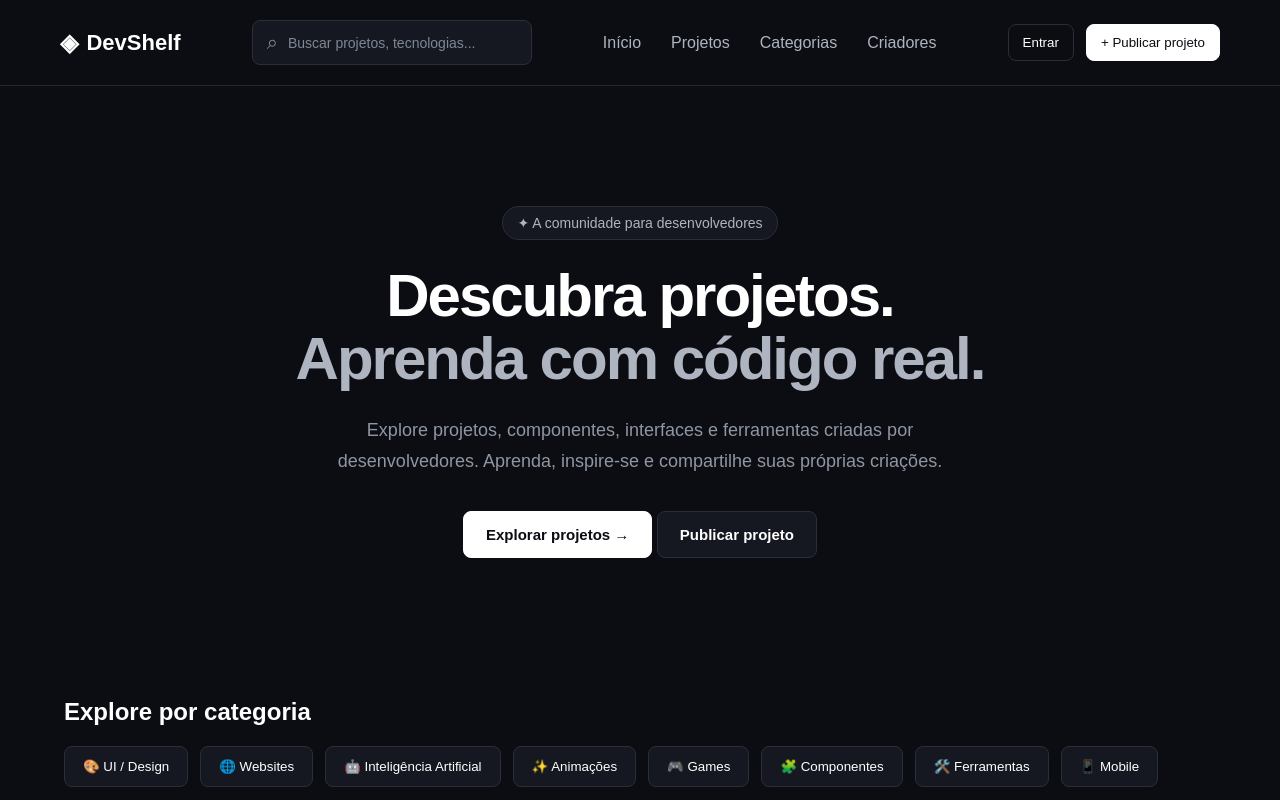
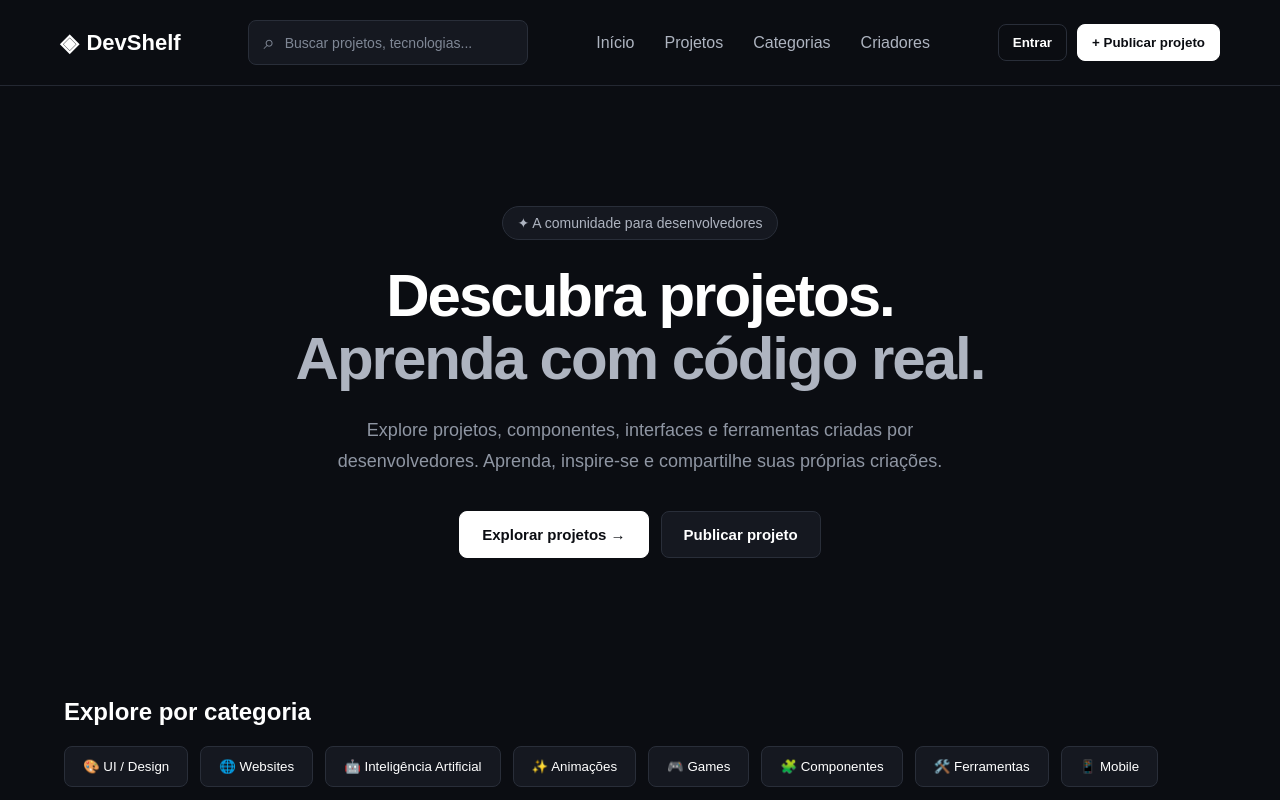
Before and after one commit to joelsonbr/DevShelf, a website: page frontend/index.html in a window 1280 px wide. Shown: the top 800 px of the page. Drawn offline with Linux system fonts and the light colour scheme.

Commit message:
Atualização: HTML e CSS adicionais

```diff
--- a/frontend/style.css
+++ b/frontend/style.css
@@ -54,13 +54,11 @@ header {
     background: #151820;
 
     border: 1px solid #292e39;
-    ;
     border-radius: 8px;
 }
 
 .search span {
     color: #7f8795;
-    ;
     font-size: 20px;
 }
 
@@ -95,7 +93,7 @@ header {
 
     cursor: pointer;
 
-    font-size: bold;
+    font-weight : bold;
 
     transition: 0.2s;
 }
@@ -210,7 +208,7 @@ main {
 }
 
 /* BOTÕES */
-.header-actions {
+.hero-actions {
     display: flex;
 
     justify-content: center;
```
